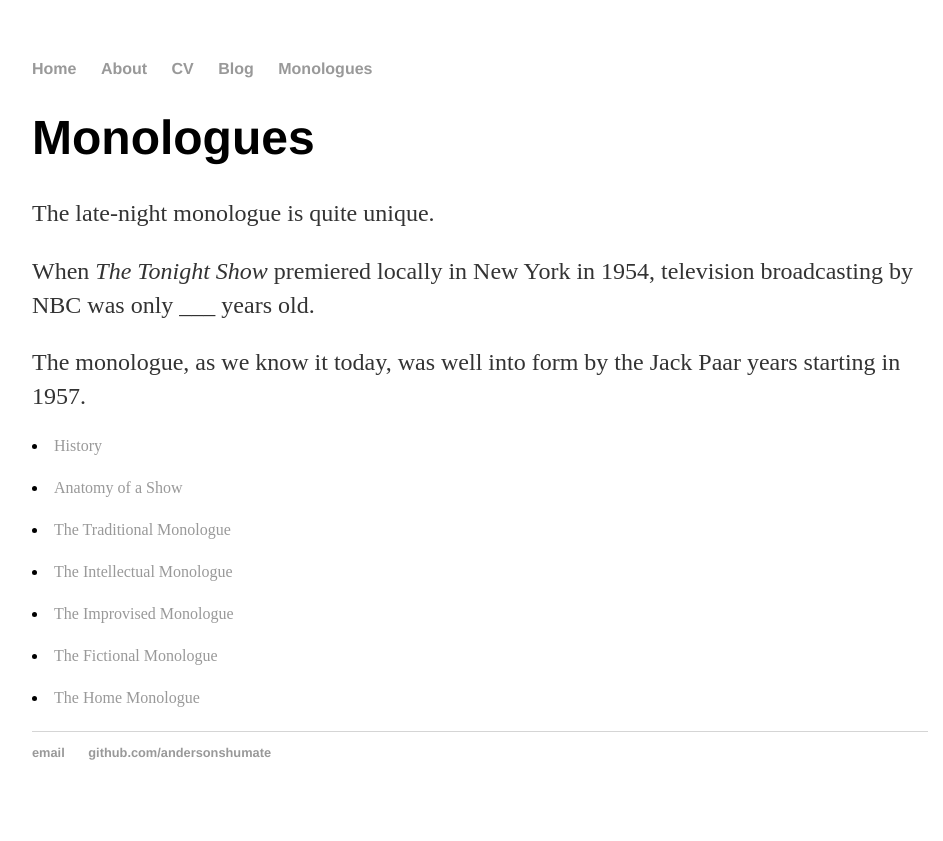
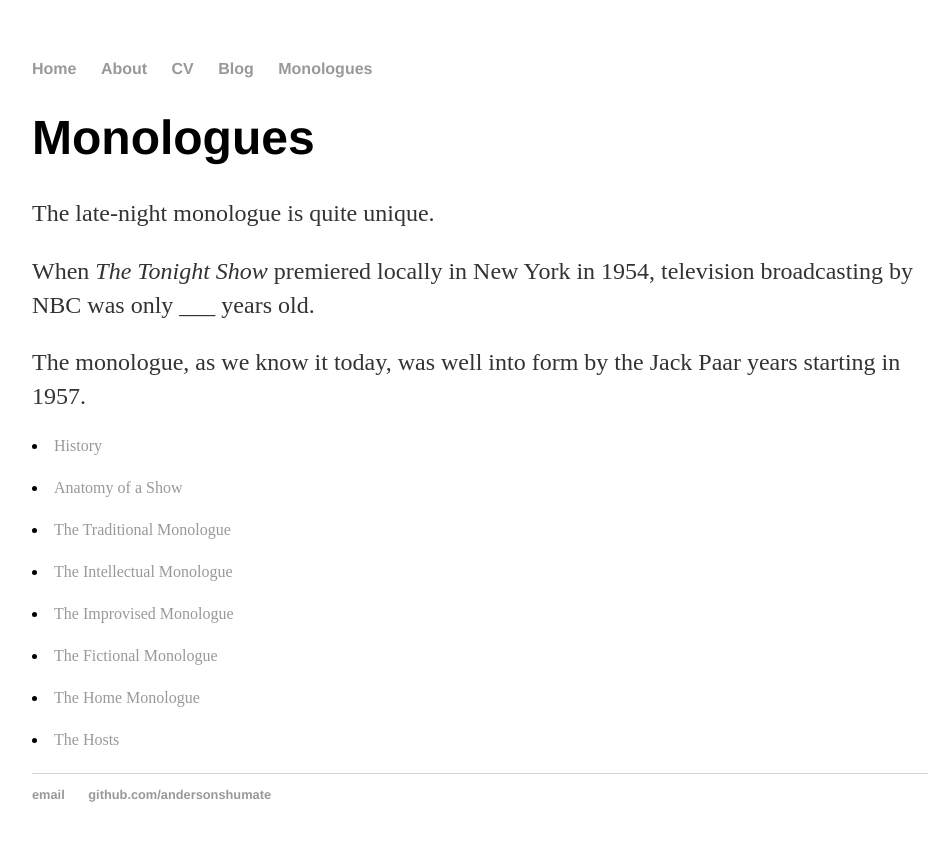
Before and after one commit to andersonshumate/andersonshumate.github.io, a Jekyll site: the page built from monologues/index.html, in a window 1280 px wide. Shown: the top 841 px of the page, without its empty margins (160-1103 px from the left). Built offline with Jekyll 4.4.1, drawn with Linux system fonts in a browser that asks for light colours.

Commit message:
Update index.html

```diff
--- a/monologues/index.html
+++ b/monologues/index.html
@@ -25,4 +25,6 @@ title: Monologues
 
 	<p><li><a href="/monologues/types/thehomemonologue/">The Home Monologue</a></li></p>
 
+	<p><li><a href="/monologues/hosts/">The Hosts</a></li></p>
+
 </div><!-- /.blurb -->
```
